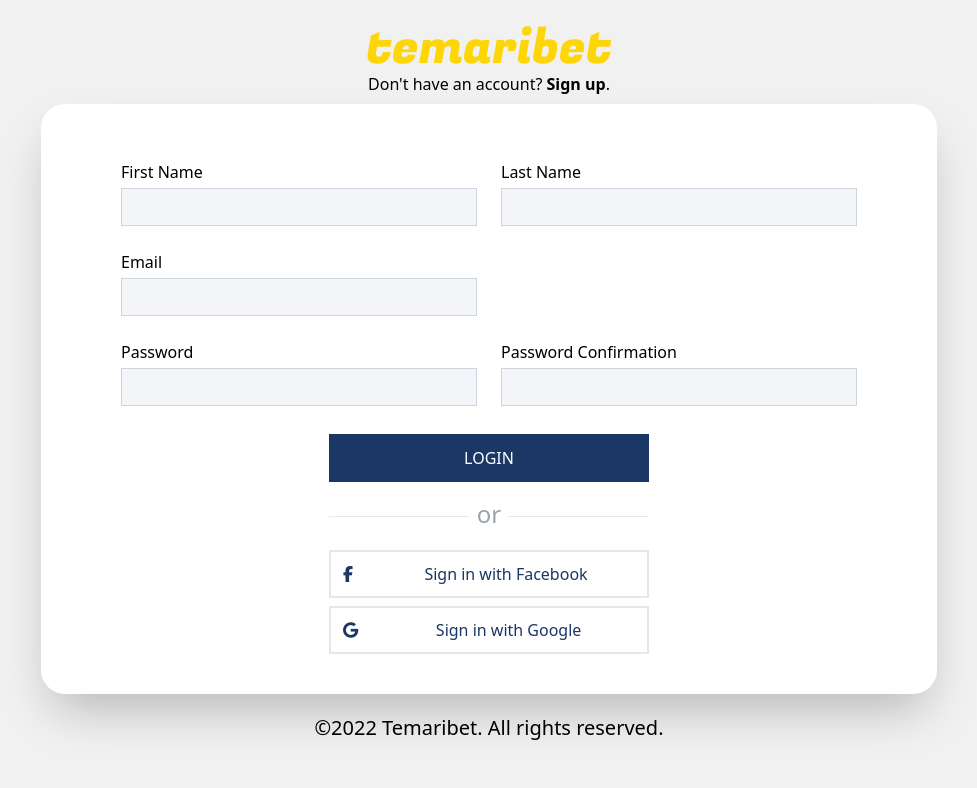
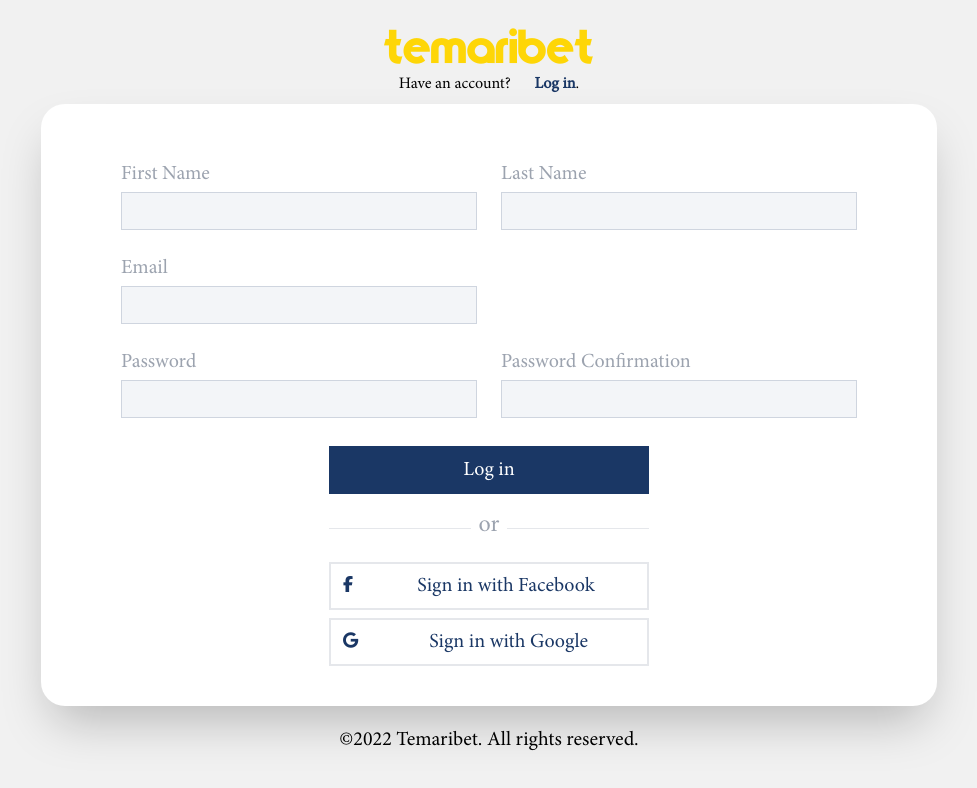
Before and after one commit to bekiTil/Temaribet-front-end-dev, a Next.js app in the folder TemariBet/nextjs-blog/: page /signup in a window 1280 px wide. Shown: the top 788 px of the page, without its empty margins (151-1128 px from the left). Built offline with nearby package versions, Linux system fonts and the light colour scheme.

Commit message:
new fonts

```diff
--- a/TemariBet/nextjs-blog/components/SignupComponent/Container.js
+++ b/TemariBet/nextjs-blog/components/SignupComponent/Container.js
@@ -3,50 +3,50 @@
         <>
 
 
-            <div className="min-h-screen  mx-auto p-6  bg-white sm:bg-white md:bg-white lg:bg-[#f1f1f1]">
+            <div className="min-h-screen font-minionPro mx-auto p-6  bg-white sm:bg-white md:bg-white lg:bg-[#f1f1f1]">
                 <div className="">
                     <div className="max-w-lg mx-auto">
                         <a href="#">
-                            <h1 className="text-4xl lg:text-5xl font-fugasOne text-[#FED607] text-center">temaribet</h1>
+                            <h1 className="text-4xl lg:text-5xl font-typograhica text-[#FED607] text-center">temaribet</h1>
                         </a>
                     </div>
                     <div className="max-w-lg mx-auto text-center  mb-2">
-                        <p className="">Don't have an account? <a href="#" className="font-bold hover:underline">Sign up</a>.</p>
+                        <p className="">Have an account? <a href="#" className="font-bold pl-5 text-[#1A3765] hover:underline">Log in</a>.</p>
                     </div>
 
                     <div className=" max-w-4xl  mx-auto    dark:bg-gray-800 bg-white   p-8 md:p-10 md:px-20 my-2 rounded-3xl lg:shadow-2xl ">
 
                         <div className="mt-2">
                             <form method="POST" action="#">
-                                <div className="grid grid-cols-1 gap-6 mt-4 sm:grid-cols-2">
+                                <div className="text-gray-400 grid grid-cols-1 gap-6 mt-4 sm:grid-cols-2">
                                     <div>
-                                        <label className="block  mb-1 " for="firstName">First Name</label>
+                                        <label className="block text-xl  mb-1 " for="firstName">First Name</label>
                                         <input id="firstName" type="text" className="block bg-[#f3f5f8]  w-full text-gray-700 focus:outline-none  border border-[#cfd5df] focus:border-gray-900 transition duration-500 px-3 pb-3" />
                                     </div>
 
                                     <div>
-                                        <label className="block  mb-1" for="lastName">Last Name</label>
+                                        <label className="block text-xl mb-1" for="lastName">Last Name</label>
                                         <input id="lastName" type="text" className="block bg-[#f3f5f8]  w-full text-gray-700 focus:outline-none  border border-[#cfd5df] focus:border-gray-900 transition duration-500 px-3 pb-3" />
                                     </div>
 
                                     <div>
-                                        <label className="block  mb-1" for="email">Email</label>
+                                        <label className="block text-xl  mb-1" for="email">Email</label>
                                         <input id="email" type="email" className="bg-[#f3f5f8]  w-full text-gray-700 focus:outline-none  border border-[#cfd5df] focus:border-gray-900 transition duration-500 px-3 pb-3" />
                                     </div>
                                     <div>
                                     </div>
                                     <div>
-                                        <label className="block  mb-1" for="password">Password</label>
+                                        <label className="block text-xl mb-1" for="password">Password</label>
                                         <input id="password" type="password" className="bg-[#f3f5f8]  w-full text-gray-700 focus:outline-none  border border-[#cfd5df] focus:border-gray-900 transition duration-500 px-3 pb-3" />
                                     </div>
                                     <div>
-                                        <label className="block  mb-1" for="password confirm">Password Confirmation </label>
+                                        <label className="block text-xl  mb-1" for="password confirm">Password Confirmation </label>
                                         <input id="password confirm" type="password" className="bg-[#f3f5f8]  w-full text-gray-700 focus:outline-none  border border-[#cfd5df] focus:border-gray-900 transition duration-500 px-3 pb-3" />
                                     </div>
                                 </div>
                                 <div className="lg:max-w-xs lg:mx-auto pt-5">
                                     <div>
-                                <button className="uppercase h-12 mt-2 text-white w-full bg-[#1A3765] hover:bg-blue-900">login</button>
+                                <button className=" h-12 mt-2 text-xl text-white w-full bg-[#1A3765]  hover:bg-blue-900">Log in</button>
 
                                 </div><div className="flex justify-between items-center mt-2">
                                     <hr className="w-full" /> <span className="p-2 text-2xl text-gray-400 mb-1">or</span>
@@ -56,10 +56,10 @@
                                 <div><button className=" border-2 flex flex-row items-center  h-12 mt-2 text-[#1A3765] w-full  bg-white hover:bg-blue-900 hover:text-white">
                                     <span className="flex-none px-3" >
                                         <i className="fab fa-facebook-f"></i></span>
-                                    <span className="grow justify-center">Sign in with Facebook</span></button>
+                                    <span className="grow text-xl justify-center">Sign in with Facebook</span></button>
                                     </div>
                                 <div><button className=" border-2 flex flex-row items-center  h-12 mt-2 text-[#1A3765] w-full  bg-white hover:bg-blue-900 hover:text-white">
-                                    <span className="flex-none px-3"><i className="fa-brands fa-google"></i></span><span className="grow justify-center"> Sign in with Google</span></button>
+                                    <span className="flex-none px-3"><i className="fa-brands fa-google"></i></span><span className="grow text-xl justify-center"> Sign in with Google</span></button>
                                 </div>
                                 </div>
                             </form>
--- a/TemariBet/nextjs-blog/components/loginPageComponents/Container.js
+++ b/TemariBet/nextjs-blog/components/loginPageComponents/Container.js
@@ -1,15 +1,15 @@
 export default function Container() {
     return (
         <>
-            <div className="h-screen flex justify-center items-center bg-white sm:bg-white md:bg-white lg:bg-[#f1f1f1] md:px-0">
+            <div className=" h-screen font- font-minionPro flex justify-center items-center bg-white sm:bg-white md:bg-white lg:bg-[#f1f1f1] md:px-0">
                 <div className=" w-full">
                     <div className="max-w-lg mx-auto">
                         <a href="#">
-                            <h1 className="text-4xl lg:text-5xl font-fugasOne text-[#FED607] text-center">temaribet</h1>
+                            <h1 className="text-4xl lg:text-5xl font-typograhica text-[#FED607]  text-center">temaribet</h1>
                         </a>
                     </div>
                     <div className="max-w-lg mx-auto text-center  mb-2">
-                        <p className="">Don't have an account? <a href="#" className="font-bold hover:underline">Sign up</a>.</p>
+                        <p className="">Don't have an account? <a href="#" className="font-bold pl-5 text-[#1A3765] hover:underline">Sign up</a>.</p>
                     </div>
 
                     <div className="  bg-white max-w-lg mx-auto p-8 md:p-10 md:px-20 my-2 rounded-3xl lg:shadow-2xl ">
@@ -17,17 +17,17 @@
                         <div className="mt-2">
                             <form className="flex flex-col  " method="POST" action="#">
                                 <div className="mb-2 pt-1 rounded ">
-                                    <label className="block  mb-1 " for="email">Email</label>
+                                    <label className="block text-gray-500 text-xl mb-1 " for="email">Email</label>
                                     <input type="text" id="email" className="bg-gray-200  w-full text-gray-700 focus:outline-none  border border-gray-400 focus:border-gray-900 transition duration-500 px-3 pb-3" />
                                 </div>
                                 <div className="mb-2 pt-1 rounded ">
-                                    <label className="block  mb-1 " for="password">Password</label>
+                                    <label className="block text-gray-500 text-xl  mb-1 " for="password">Password</label>
                                     <input type="password" id="password" className="bg-gray-200  w-full text-gray-700 focus:outline-none border border-gray-400 focus:border-gray-900 transition duration-500 px-3 pb-3" />
                                 </div>
                                 <div className="flex justify-start">
-                                    <a href="#" className="text-sm ttext-gray-400 hover:text-gray-600  mb-2">Forgot your password?</a>
+                                    <a href="#" className="text-md text-[#1A3765]  hover:text-gray-600  mb-2">Forgot your password?</a>
                                 </div>
-                                <button className="uppercase h-12 mt-2 text-white w-full bg-[#1A3765] hover:bg-blue-900">login</button>
+                                <button className=" text-xl h-12 mt-2 text-white w-full bg-[#1A3765] hover:bg-blue-900">Log in</button>
                                 <div className="flex justify-between items-center mt-2">
                                     <hr className="w-full" /> <span className="p-2 text-2xl text-gray-400 mb-1">or</span>
                                     <hr className="w-full" />
@@ -35,9 +35,9 @@
                                 <button className=" border-2 flex flex-row items-center  h-12 mt-2 text-[#1A3765] w-full  bg-white hover:bg-blue-900 hover:text-white">
                                     <span className="flex-none px-3" >
                                         <i className="fab fa-facebook-f"></i></span>
-                                    <span className="grow justify-center">Sign in with Facebook</span></button>
+                                    <span className="grow text-xl justify-center">Sign in with Facebook</span></button>
                                 <button className=" border-2 flex flex-row items-center  h-12 mt-2 text-[#1A3765] w-full  bg-white hover:bg-blue-900 hover:text-white">
-                                    <span className="flex-none px-3"><i className="fa-brands fa-google"></i></span><span className="grow justify-center"> Sign in with Google</span></button>
+                                    <span className="flex-none px-3"><i className="fa-brands fa-google"></i></span><span className="grow text-xl justify-center"> Sign in with Google</span></button>
 
                             </form>
                         </div>
--- a/TemariBet/nextjs-blog/styles/globals.css
+++ b/TemariBet/nextjs-blog/styles/globals.css
@@ -6,3 +6,13 @@
     font-family: "fugasOne";
     src: url(../public/fonts/FugazOne-Regular.ttf);
 }
+@font-face{
+    font-family:"typograhica";
+    src:url(../public/fonts/typographica.ttf)
+
+}
+@font-face{
+    font-family:"minionPro";
+    src:url(../public/fonts/MinionProRegular.ttf)
+
+}
--- a/TemariBet/nextjs-blog/tailwind.config.js
+++ b/TemariBet/nextjs-blog/tailwind.config.js
@@ -11,6 +11,8 @@
         },
       fontFamily: {
         fugasOne: ["fugasOne", "serif"],
+        typograhica:["typograhica","sanserif"],
+        minionPro:["minionPro","serif"]
       },
     },
   },
```
Also changed, not shown: TemariBet/nextjs-blog/public/fonts/MinionProRegular.ttf (added), TemariBet/nextjs-blog/public/fonts/typographica.ttf (added).
